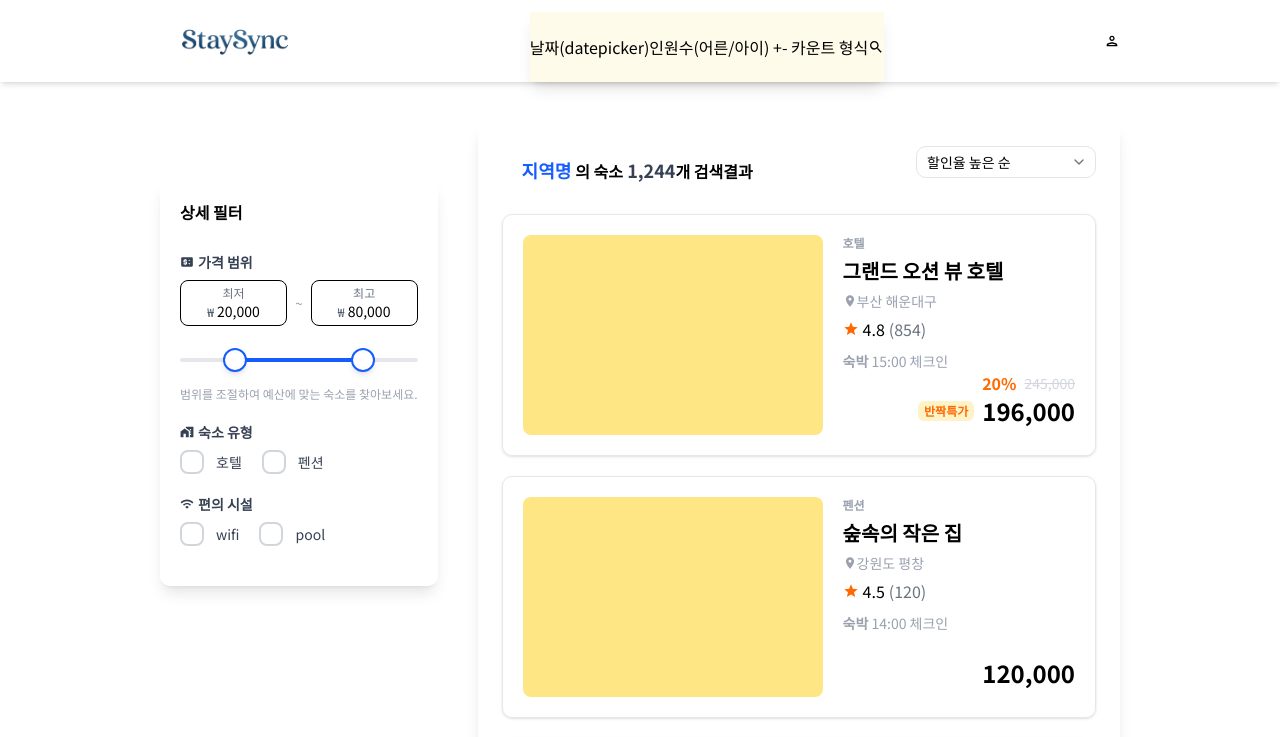
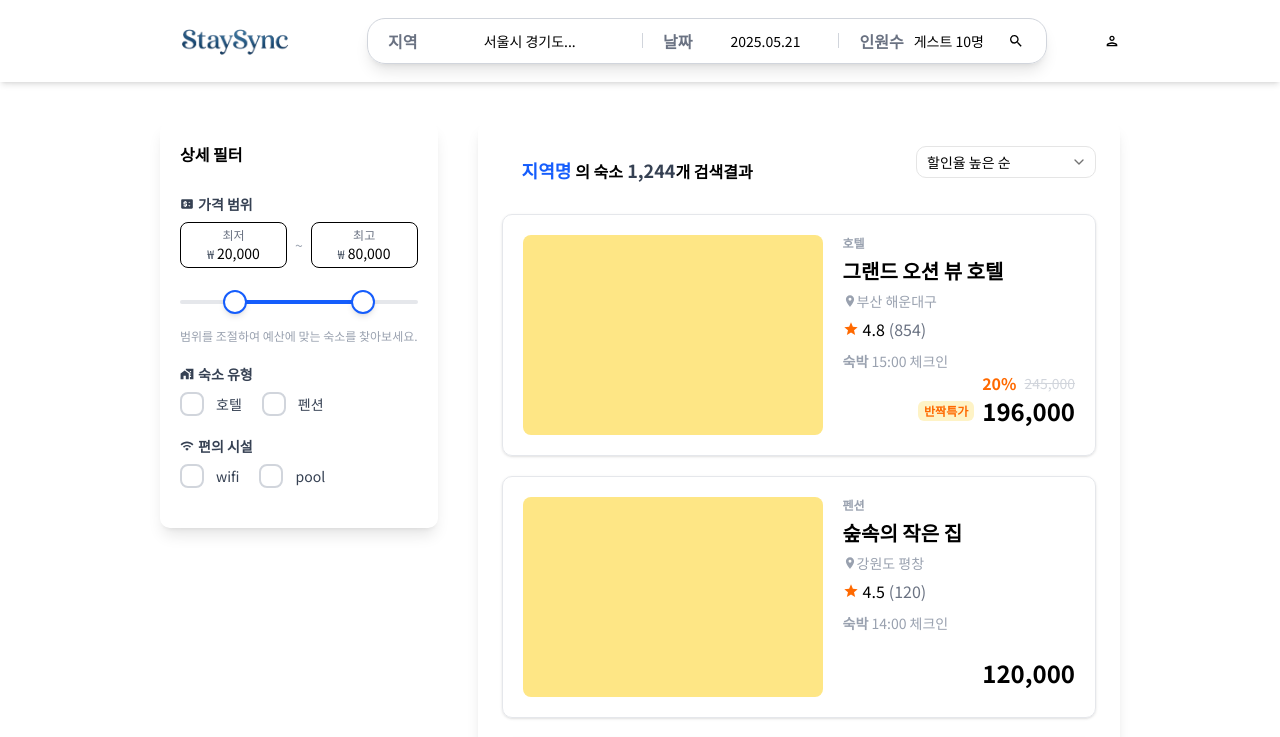
Before and after one commit to doubleTomato/StaySync, a Next.js app in the folder staysync/: page /search in a window 1280 px wide. Shown: the top 737 px of the page. Built offline with nearby package versions, Linux system fonts and the light colour scheme.

Commit message:
[add] top헤더 디자인 및 leftfilter 위치 변경

```diff
--- a/staysync/src/components/common/topHeader.tsx
+++ b/staysync/src/components/common/topHeader.tsx
@@ -1,27 +1,39 @@
 'use client'
-import { MdOutlineSearch, MdOutlinePerson  } from "react-icons/md";
+import { MdOutlineSearch, MdOutlinePerson, MdArrowDropDown  } from "react-icons/md";
 import { useState } from 'react';
 import Image from 'next/image'
 export default function topHeader(){
     const [login, setLogined] = useState(false);
     return (
         <header className="flex items-center shadow-md justify-between gap-4 px-40 sticky top-0 bg-white z-10">
-            <div><Image src="/logo_2.png" alt="로고 사진"
-             width={150} height={40} /></div>
-            <div className='bg-amber-50 sticky top-25 h-[70px] flex items-center justify-between shadow-lg'>
-                <ul className="flex">
-                    <li>
-                        <p></p>
-                        <p></p>
-                    </li>
-                    <li>날짜(datepicker)</li>
-                    <li>인원수(어른/아이) +- 카운트 형식</li>
-                </ul>
-                <p><MdOutlineSearch/></p>
+            <div>
+                <Image src="/logo_2.png" alt="로고 사진"
+                width={150} height={40} />
             </div>
-            <div>
-                <MdOutlinePerson />
-            </div>
+            <ul className="w-170 rounded-2xl border border-gray-300  flex items-center shadow-lg  overflow-hidden pr-2.5">
+                <li className="duration-700 rounded-2xl hover:bg-gray-200 pl-5 w-70 py-2.5 cursor-pointer">
+                    <p className="flex items-center gap-2.5 justify-between">
+                        <span className="text-gray-500 font-semibold text-base">지역</span>
+                        <span className="text-sm">서울시 경기도...</span>
+                        <span className="h-[15px] block bg-gray-300 w-[1px]"></span>
+                    </p>
+                </li>
+                 <li className="duration-700 rounded-2xl hover:bg-gray-200 pl-5 w-50 py-2.5 cursor-pointer">
+                    <p className="flex items-center gap-2.5 justify-between">
+                        <span className="text-gray-500 font-semibold text-base">날짜</span>
+                        <span className="text-sm">2025.05.21</span>
+                        <span className="h-[15px] block bg-gray-300 w-[1px]"></span>
+                    </p>
+                </li>
+                 <li className="duration-700 rounded-2xl hover:bg-gray-200 pl-5 w-40 py-2.5 cursor-pointer">
+                    <p className="flex items-center gap-2.5">
+                        <span className="text-gray-500 font-semibold text-base">인원수</span>
+                        <span className="text-sm">게스트 10명</span>
+                    </p>
+                </li>
+                 <li className="duration-700 hover:bg-gray-400 w-10 py-2.5 cursor-pointer rounded-4xl flex justify-center"><MdOutlineSearch/></li>
+            </ul>
+            <MdOutlinePerson />
         </header>
     )
 }
--- a/staysync/src/components/search/leftFilter.tsx
+++ b/staysync/src/components/search/leftFilter.tsx
@@ -8,7 +8,7 @@ export default function LeftFilter(){
     const [filters, setFilters] = useState({ wifi: false, parking: false });
     // test
     return(
-        <nav className="rounded-lg sticky h-full w-70 left-5 top-45 bottom-0px inline-block p-5 shadow-lg">
+        <nav className="rounded-lg sticky h-full w-70 left-5 top-25 bottom-0px inline-block p-5 shadow-lg">
             <h1 className="mb-7 text-md font-semibold">상세 필터</h1>
             <dl className="mb-5">
                 <dt className="flex items-center gap-1 mb-2 font-semibold text-gray-700 text-sm"><MdPriceChange />가격 범위</dt>
```
